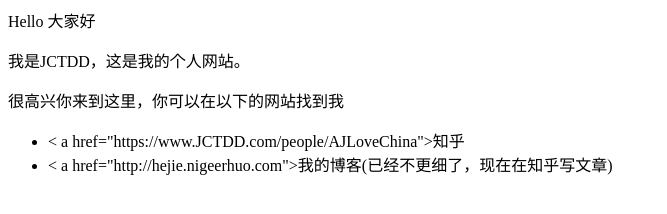
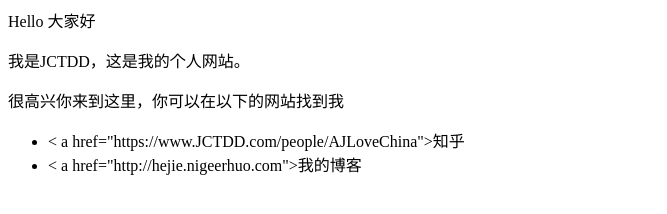
Before and after one commit to JCTDD/JCTDD.github.io, a plain HTML site: page index.html in a window 1280 px wide. Shown: the whole page, without its empty margins (0-667 px from the left). Drawn offline with Linux system fonts and the light colour scheme.

Commit message:
Update index.html

```diff
--- a/index.html
+++ b/index.html
@@ -3,5 +3,5 @@
 <p>很高兴你来到这里，你可以在以下的网站找到我</p>
 <ul>
 <li> < a href="https://www.JCTDD.com/people/AJLoveChina">知乎</a></li>
-<li>< a href="http://hejie.nigeerhuo.com">我的博客(已经不更细了，现在在知乎写文章)</a></li>
+<li>< a href="http://hejie.nigeerhuo.com">我的博客</a></li>
 </ul>
```
